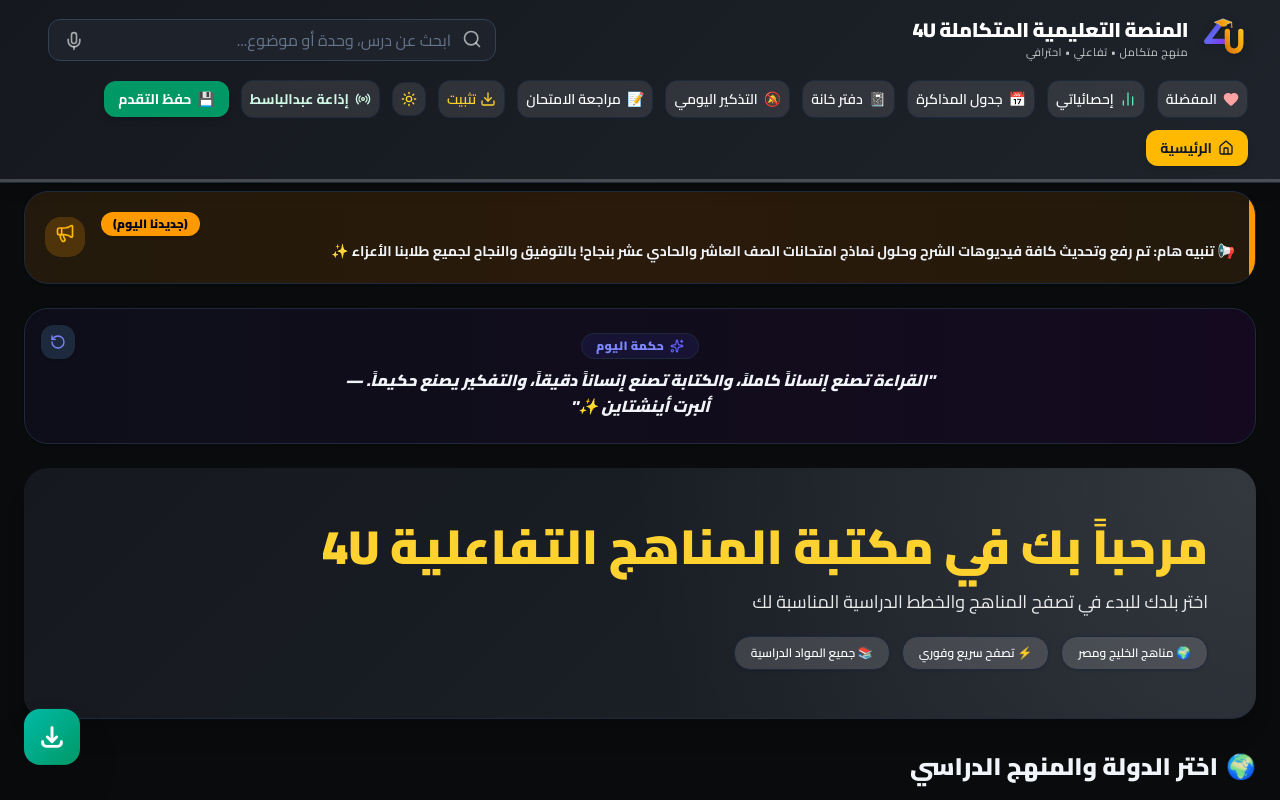
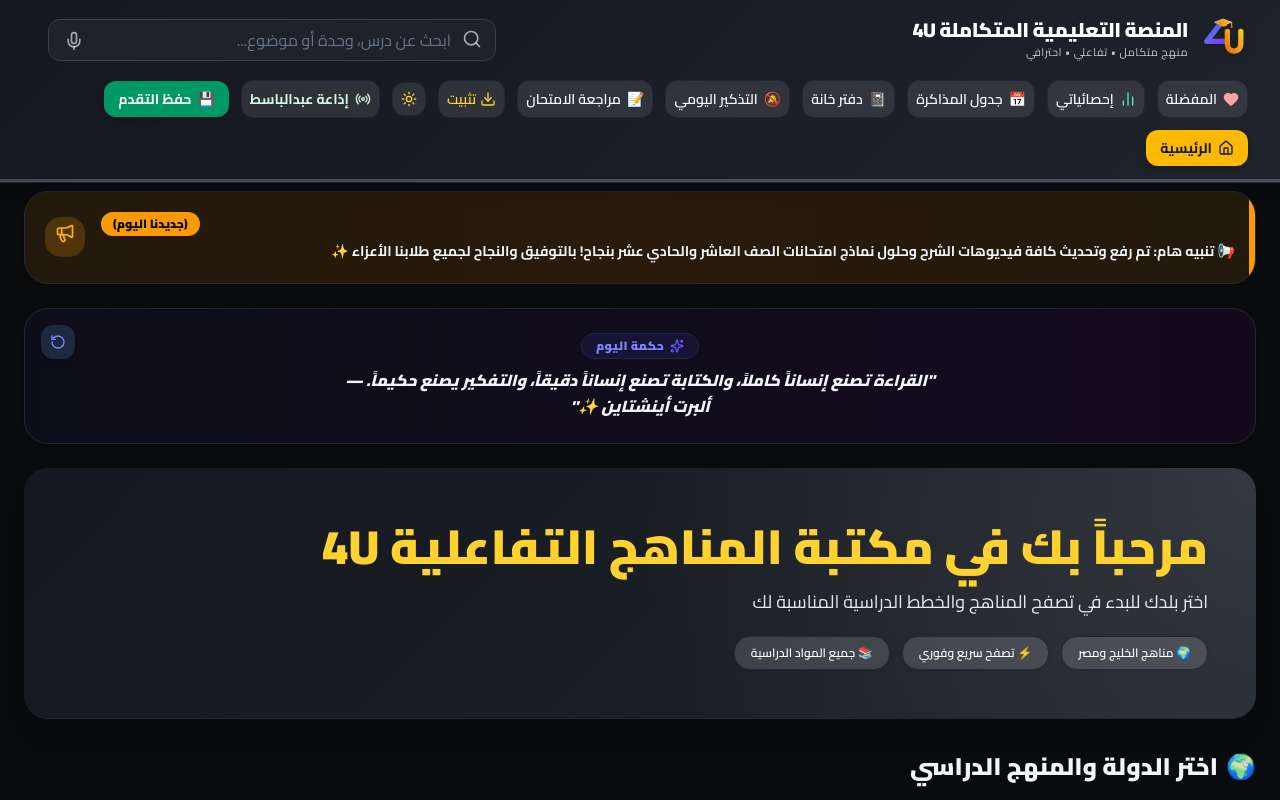
Before and after one commit to Hesham-Afandi/4U, a React (Vite) app: page / in a window 1280 px wide. Shown: the top 800 px of the page. Built offline with nearby package versions, Linux system fonts and the light colour scheme.

Commit message:
feat: conditionalize PWA install button
Only display the install button when an installation prompt is available.

```diff
--- a/src/App.tsx
+++ b/src/App.tsx
@@ -2854,9 +2854,10 @@ export default function App() {
       </footer>
 
       {/* 5. FLOATING INSTALL BUTTON */}
+      {installPrompt && (
         <div className="fixed bottom-6 left-6 z-40 animate-bounce group">
           <button
-          onClick={handleInstallApp}
+            onClick={handleInstallPWA}
             className="bg-gradient-to-br from-teal-500 to-emerald-600 hover:from-teal-600 hover:to-emerald-700 text-white w-14 h-14 rounded-2xl shadow-2xl flex items-center justify-center transition-all duration-300 transform hover:scale-110 relative"
             title="تثبيت المنصة على جهازك"
           >
@@ -2869,6 +2870,7 @@ export default function App() {
             </span>
           </button>
         </div>
+      )}
 
       {/* ========================================== */}
       {/* 📻 QURAN RADIO FLOATING CONTROL WIDGET */}
```
Also changed, not shown: 1 other file (tests, documents, lock files or other folders). Lines whose indentation alone changed are shown as unchanged.
